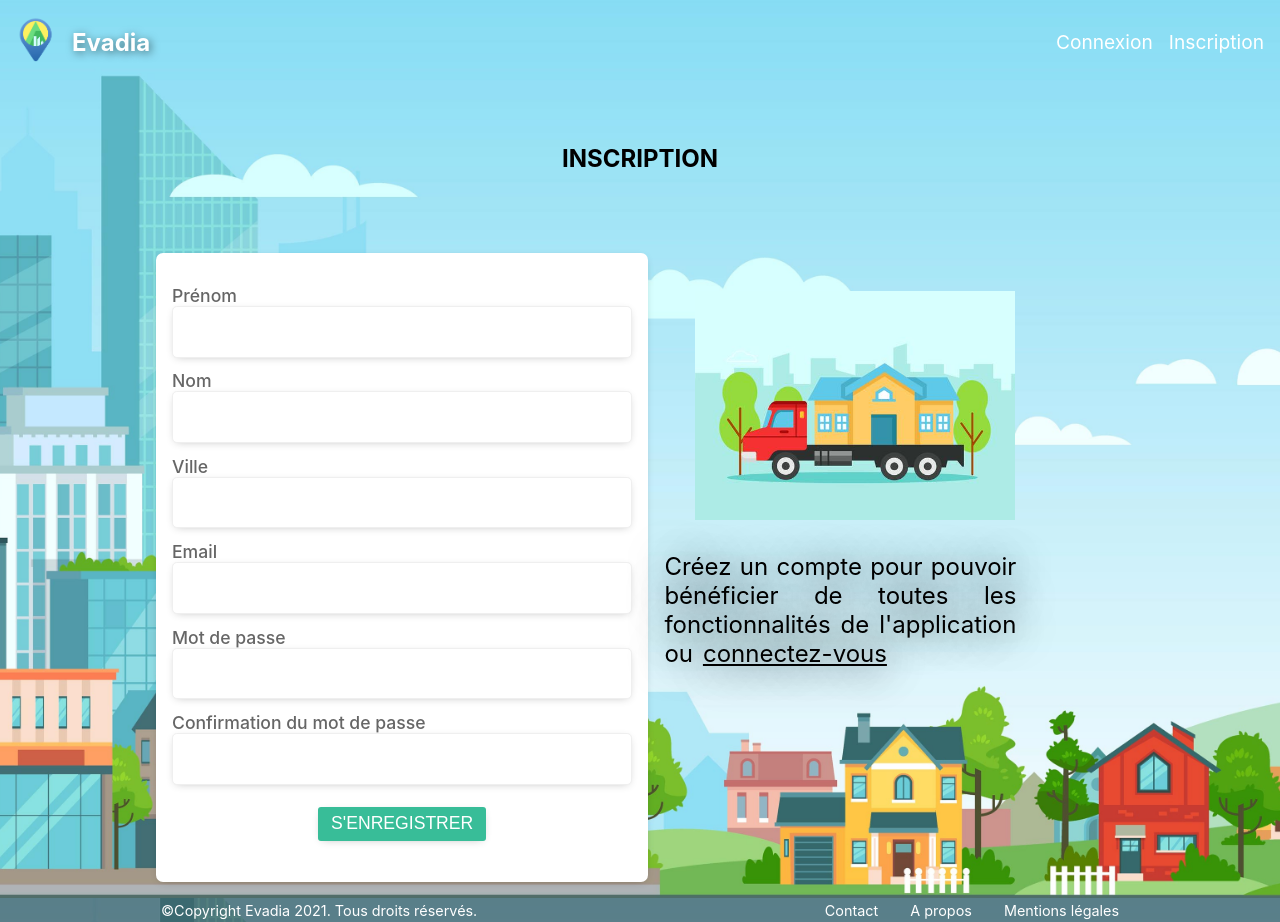
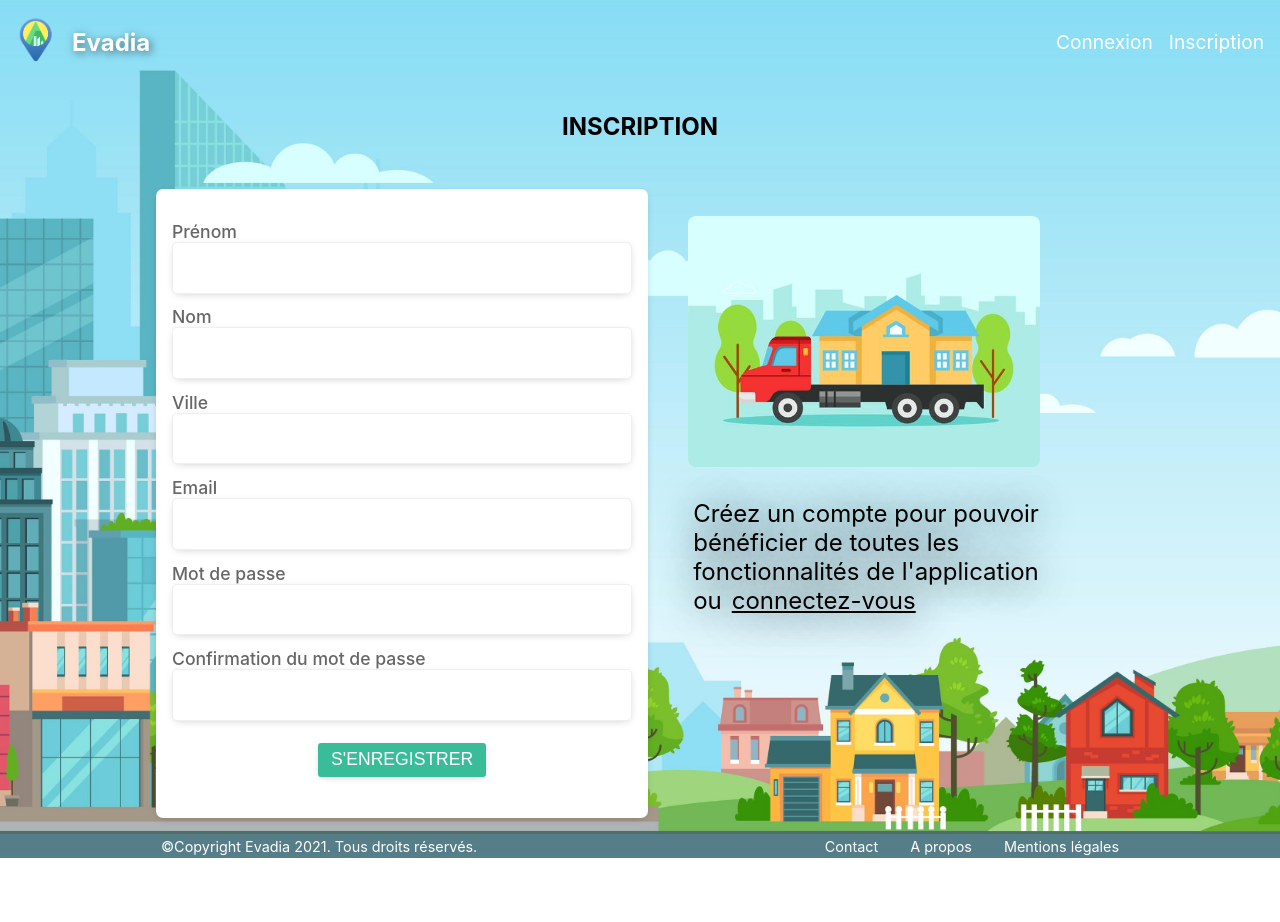
Before and after one commit to Lballanger/Evadia, a React (Vite) app in the folder front/: page /inscription in a window 1280 px wide. After the commit the page ends 858 px from the top, so only its background shows below. Built offline with nearby package versions, Linux system fonts and the light colour scheme; no server answers.

Commit message:
responsive inscription page fixed

```diff
--- a/front/src/components/Connexion/styles.scss
+++ b/front/src/components/Connexion/styles.scss
@@ -17,7 +17,7 @@
 
   &__logo {
     width: 15rem;
-    margin-right: -0.4rem;
+    margin-right: 1.1rem;
   }
 
   &__section {
@@ -35,6 +35,7 @@
 
       span {
         margin-top: 2rem;
+        margin-right: 1.8rem;
         text-align: right;
         max-width: 80%;
         font-size: 1.5rem;
--- a/front/src/components/Inscription/styles.scss
+++ b/front/src/components/Inscription/styles.scss
@@ -3,22 +3,22 @@
   background-repeat: no-repeat;
   background-size: cover;
   background-position: center center;
-  background-attachment: fixed;
   padding: 1rem 2rem;
   background-color: #efefef;
 
   &__title {
     font-size: 1.5rem;
     font-weight: bold;
-    margin-top: 8rem;;
-    margin-bottom: 5rem;
+    margin-top: 6rem;;
+    margin-bottom: 3rem;
     text-align: center;
   }
 
   &__logo {
-    width: 20rem;
-    margin-left: 1.9rem;
+    width: 22rem;
+    margin-left: 1.5rem;
     margin-top: -11rem;
+    border-radius: 8px;
   }
 
   &__section {
@@ -36,7 +36,8 @@
 
       span {
         margin-top: 2rem;
-        text-align: justify;
+        margin-left: 1.8rem;
+        text-align: left;
         max-width: 80%;
         font-size: 1.5rem;
         text-shadow: 1px 1px 40px;
@@ -85,9 +86,4 @@
   &__form-group-button:hover {
     background-color: darkcyan;;
   }
-
-
-
-
-
 }
```
